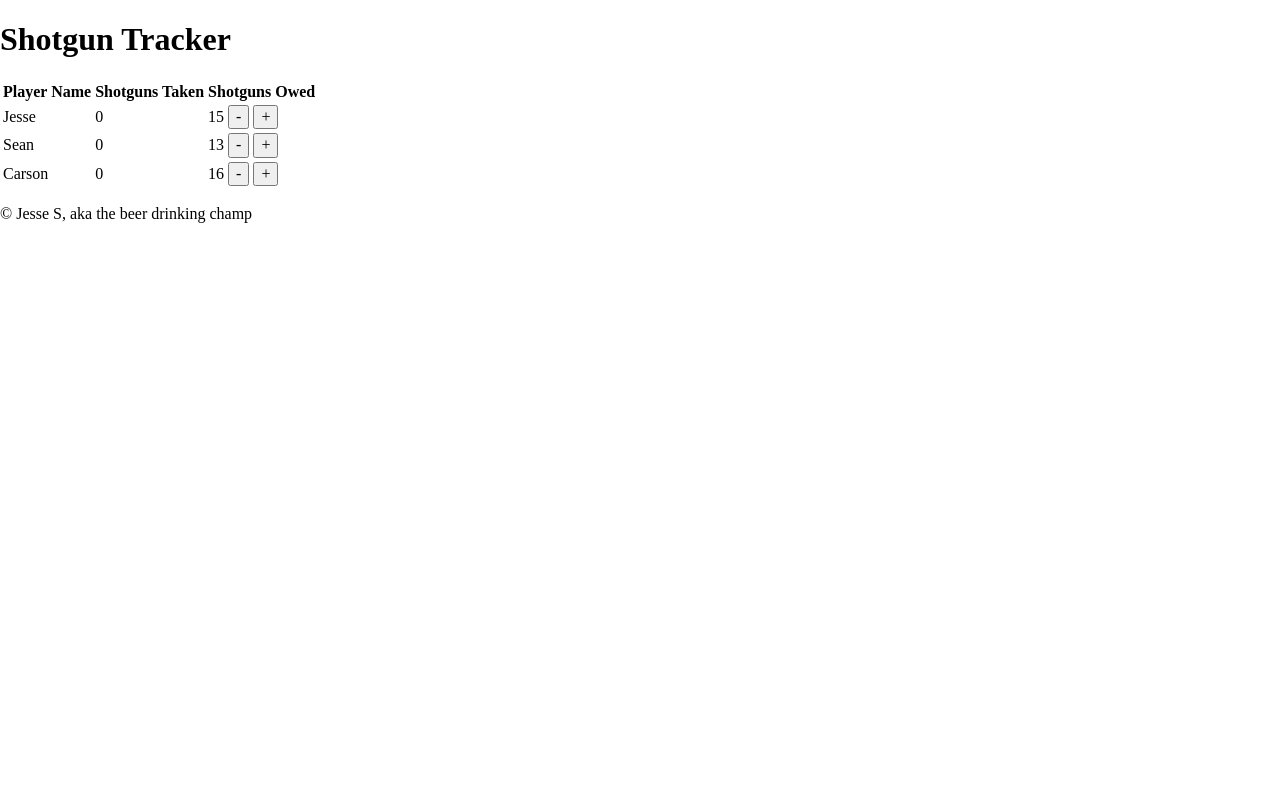
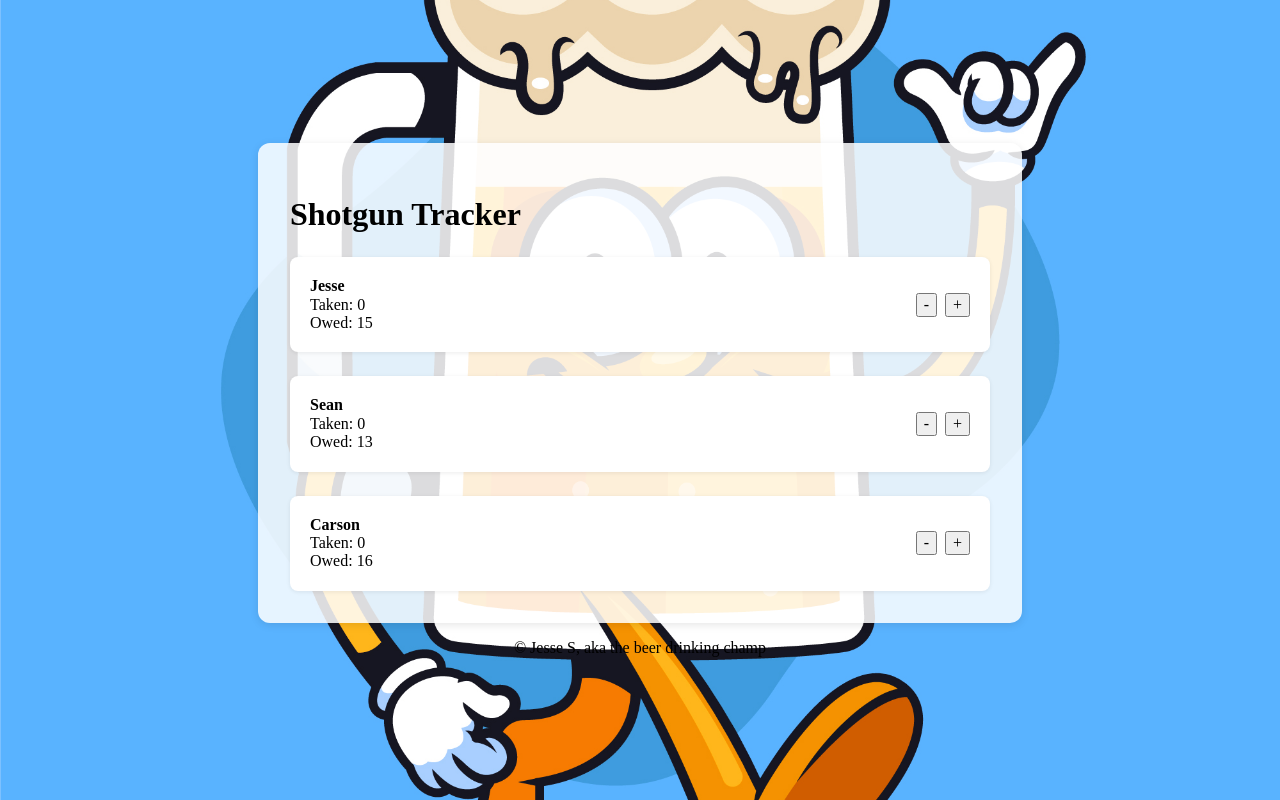
Before and after one commit to jesseschl/shotgun, a Django app: page / in a window 1280 px wide. Run offline with Django 5.2, Linux system fonts and the light colour scheme; data comes from the database, SQL or seed files in the repository.

Commit message:
background and style added

```diff
--- a/app/bets/templates/base.html
+++ b/app/bets/templates/base.html
@@ -9,6 +9,56 @@
     <link rel="stylesheet" href="https://cdnjs.cloudflare.com/ajax/libs/normalize/8.0.1/normalize.min.css">
     <link rel="stylesheet" href="styles.css">
     <link rel="icon" type="image/x-icon" href="{% static 'favicon.png' %}">
+    <style>
+        body {
+        background-image: url("{% static 'background.jpg' %}");
+        background-size: cover;
+        background-repeat: no-repeat;
+        background-position: center center;
+        min-height: 100vh;
+        margin: 0;
+        display: flex;
+        flex-direction: column;
+        align-items: center;
+        justify-content: center;
+        height: 100vh;
+        }
+        main {
+            width: 100%;
+            max-width: 700px;
+            background: rgba(255,255,255,0.85);
+            border-radius: 12px;
+            box-shadow: 0 2px 8px rgba(0,0,0,0.1);
+            padding: 32px;
+            margin: 0; /* Remove margin so centering works */
+        }
+        .players {
+        display: flex;
+        flex-direction: column;
+        gap: 24px;
+        margin-top: 24px;
+        }
+        .player-tile {
+            background: #fff;
+            border-radius: 8px;
+            box-shadow: 0 1px 4px rgba(0,0,0,0.08);
+            padding: 20px;
+            display: flex;
+            align-items: center;
+            justify-content: space-between;
+        }
+        .player-info {
+            flex: 1;
+        }
+        .player-actions {
+            display: flex;
+            gap: 8px;
+            align-items: center;
+        }
+        .player-actions form {
+            display: inline;
+        }
+    </style>
 </head>
 <body>
     <header>
@@ -24,34 +74,27 @@
     <main>
         <section id="home">
             <h1>Shotgun Tracker</h1>
-            <table>
-            <thead>
-            <tr>
-            <th>Player Name</th>
-            <th>Shotguns Taken</th>
-            <th>Shotguns Owed</th>
-            </tr>
-            </thead>
-            <tbody>
+            <div class="players">
             {% for player in players %}
-            <tr>
-                <td>{{ player.name }}</td>
-                <td>{{ player.shotguns_taken }}</td>
-                <td>
-                    {{ player.shotguns_owed }}
-                    <form method="post" action="{% url 'update_shotguns_owed' player.id %}" style="display:inline;">
+            <div class="player-tile">
+                <div class="player-info">
+                    <strong>{{ player.name }}</strong><br>
+                    Taken: {{ player.shotguns_taken }}<br>
+                    Owed: {{ player.shotguns_owed }}
+                </div>
+                <div class="player-actions">
+                    <form method="post" action="{% url 'update_shotguns_owed' player.id %}">
                         {% csrf_token %}
                         <button type="submit" name="action" value="decrement">-</button>
                     </form>
-                    <form method="post" action="{% url 'update_shotguns_owed' player.id %}" style="display:inline;">
+                    <form method="post" action="{% url 'update_shotguns_owed' player.id %}">
                         {% csrf_token %}
                         <button type="submit" name="action" value="increment">+</button>
                     </form>
-                </td>
-            </tr>
+                </div>
+            </div>
             {% endfor %}
-            </tbody>
-            </table>
+        </div>
         </section>
     </main>
     <footer>
```
Also changed, not shown: app/bets/static/background.jpg (added), app/bets/static/background.webp (added).
